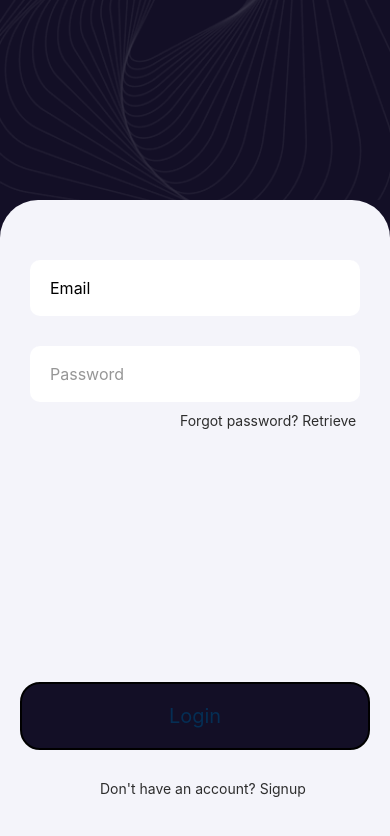
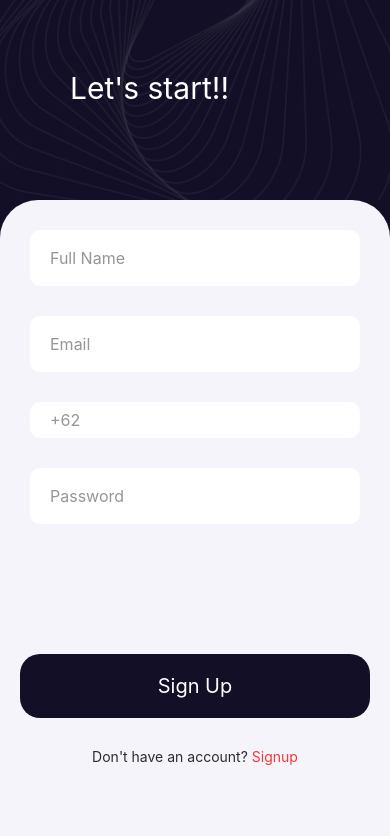
Before and after one commit to munezeromicha/Hoop-App-TP, a React Native app: screen /Register in a window 390 px wide. Shown: the top 836 px of the page. Built offline with nearby package versions, Linux system fonts and the light colour scheme.

Commit message:
feature: added the register page

```diff
--- a/App.tsx
+++ b/App.tsx
@@ -2,13 +2,14 @@ import { StatusBar } from 'expo-status-bar';
 import { StyleSheet, Text, View } from 'react-native';
 import LoginEmail from './screens/Login with email';
 import LoginPhone from './screens/Login with phone';
+import Register from './screens/Register';
 
 export default function App() {
   return (
     <View style={styles.container}>
-      <LoginEmail />
+      {/* <LoginEmail /> */}
       {/* <LoginPhone /> */}
-     {/* <SplashScreen /> */}
+      <Register/>
       <StatusBar style="auto" />
     </View>
   );
--- a/package.json
+++ b/package.json
@@ -13,6 +13,7 @@
     "expo-status-bar": "~1.11.1",
     "react": "18.2.0",
     "react-native": "0.73.6",
+    "react-native-picker-select": "^9.1.3",
     "react-native-web": "^0.19.10"
   },
   "devDependencies": {
--- a/screens/Login with email.tsx
+++ b/screens/Login with email.tsx
@@ -8,12 +8,13 @@ const LoginEmail = () => {
     <>
     <View style={styles.Main}>
           <Image style={styles.image} source={MaskGroup}/>
+        <Text style={styles.glad}>Glad to see you!!</Text>
         <View style={styles.container}>
           <View style={styles.inputs}>
           <TextInput
           style={styles.email}
           placeholder="Email"
-          placeholderTextColor= ""
+          placeholderTextColor= "rgba(45, 45, 45, 0.5)"
           />
           </View>
           <View style={styles.inputs1}>
@@ -23,13 +24,13 @@ const LoginEmail = () => {
           placeholderTextColor= "rgba(45, 45, 45, 0.5)"
           />
           </View>
-          <View style={styles.bottomText1}>
-        <Text style={styles.lastText1}>Forgot password? Retrieve</Text>
-      </View>
+          <Text style={styles.bottomText1}>Forgot password?
+        <Text style={styles.lastText1}> Retrieve</Text>
+      </Text>
           <TouchableOpacity style={styles.button}><Text style={styles.buttonText}>Login</Text></TouchableOpacity>
-          <View style={styles.bottomText}>
-        <Text style={styles.lastText}>Don't have an account? Signup</Text>
-      </View>
+          <Text style={styles.bottomText}>Don't have an account?
+        <Text style={styles.lastText}> Signup</Text>
+      </Text>
        </View>
     </View>
     </>
@@ -48,7 +49,13 @@ const styles = StyleSheet.create({
   },
   image: {
     height: 200,
-    width: 390,
+    width: '100%',
+  },
+  glad:{
+    fontSize: 30,
+    position: 'absolute',
+    padding: 70,
+    color: '#fff',
   },
   container:{
     height: 650,
@@ -73,6 +80,7 @@ inputs1: {
  padding: 8,
  borderRadius: 10,
  paddingHorizontal: 10,
+
 },
 email: {
     height: 40,
@@ -89,26 +97,27 @@ button: {
     textAlign: 'center',
 },
 buttonText: {
-  color: '#052E54',
+  color: '#fff',
   textAlign: 'center',
   fontSize: 20,
 },
 bottomText:{
   flex: 5,
-  paddingLeft: 100,
-  paddingTop: 10,
+  textAlign: 'center',
+  color: '#2D2D2D',
 },
 lastText: {
   fontSize: 14,
-  color: '#2D2D2D',
+  color: '#F43939',
 },
 bottomText1:{
   flex: 5,
-  paddingLeft: 180,
-  paddingTop: 10,
+  textAlign: 'right',
+  padding: 20,
+  color: '#2D2D2D',
 },
 lastText1: {
   fontSize: 14,
-  color: '#2D2D2D',
+  color: '#F43939',
 },
 })
--- /dev/null
+++ b/screens/Register.tsx
@@ -0,0 +1,173 @@
+import { StyleSheet, View, Text, Image, TouchableOpacity, TextInput, Button, Alert } from 'react-native'
+import React, { useState } from 'react';
+import MaskGroup from '../assets/MaskGroup.png';
+
+
+
+const Register = () => {
+  const [fullName, setFullName] = useState('');
+  const [email, setEmail] = useState('');
+  const [phoneNumber, setPhoneNumber] = useState('');
+  const [password, setPassword] = useState('');
+
+  const handleFullNameChange = (text: string) => {
+    setFullName(text);
+  };
+  const handleEmailChange = (text: string) => {
+    setEmail(text);
+  };
+
+  const handlePhoneNumberChange = (value: string) => {
+    setPhoneNumber(value);
+  };
+
+  const handlePasswordChange = (text: string) => {
+    setPassword(text);
+  };
+
+  const handleSubmit = () => {
+    if (fullName && email && phoneNumber && password) {
+      Alert.alert('Account Created Successfully!');
+    } else {
+      Alert.alert('Failed', 'Please fill in all fields');
+    }
+  };
+  return (
+    <>
+      <View style={styles.Main}>
+        <Image style={styles.image} source={MaskGroup} />
+        <Text style={styles.glad}>Let's start!!</Text>
+        <View style={styles.container}>
+          <View style={styles.inputs1}>
+            <TextInput
+              style={styles.email}
+              placeholder="Full Name"
+              keyboardType="default"
+              placeholderTextColor= "rgba(45, 45, 45, 0.5)"
+              value={fullName}
+              onChangeText={handleFullNameChange}
+            />
+          </View>
+          <View style={styles.inputs1}>
+            <TextInput
+              style={styles.email}
+              placeholder="Email"
+              keyboardType="email-address"
+              placeholderTextColor= "rgba(45, 45, 45, 0.5)"
+              value={email}
+              onChangeText={handleEmailChange}
+            />
+          </View>
+          <View style={styles.inputs1}>
+          <TextInput
+          style={styles.email1}
+          placeholder="+62"
+          keyboardType="phone-pad"
+          placeholderTextColor= "rgba(45, 45, 45, 0.5)"
+          value={phoneNumber}
+          onChangeText={handlePhoneNumberChange}
+          />
+          </View>
+          <View style={styles.inputs1}>
+            <TextInput
+              style={styles.email}
+              placeholder="Password"
+              placeholderTextColor= "rgba(45, 45, 45, 0.5)"
+              secureTextEntry
+              value={password}
+              onChangeText={handlePasswordChange}
+            />
+          </View>
+      <TouchableOpacity
+        style={styles.button}
+        onPress={handleSubmit}
+      >
+        <Text style={styles.buttonText}>Sign Up</Text>
+      </TouchableOpacity>
+        <Text style={styles.bottomText}>Don't have an account?
+          <Text style={styles.lastText}> Signup</Text>
+        </Text>
+      </View>
+        </View>
+    </>
+  )
+}
+
+export default Register;
+
+const styles = StyleSheet.create({
+  body: {
+    padding: 0,
+    margin: 0,
+  },
+  Main: {
+    backgroundColor: '#130F26',
+  },
+  image: {
+    height: 200,
+    width: '100%',
+  },
+  glad:{
+    fontSize: 30,
+    position: 'absolute',
+    padding: 70,
+    color: '#fff',
+  },
+  email1: {
+    paddingLeft: 10,
+    fontSize: 16,
+  },
+  container: {
+    height: 650,
+    backgroundColor: '#F4F4FA',
+    borderTopLeftRadius: 38,
+    borderTopEndRadius: 38,
+  },
+  inputs1: {
+    backgroundColor: '#fff',
+    margin: 30,
+    marginTop: 30,
+    marginBottom: 0,
+    padding: 8,
+    borderRadius: 10,
+    paddingHorizontal: 10,
+  },
+  email: {
+    height: 40,
+    paddingLeft: 10,
+    fontSize: 16,
+  },
+  button: {
+    backgroundColor: '#130F26',
+    padding: 20,
+    borderRadius: 20,
+    margin: 20,
+    marginTop: 130,
+    textAlign: 'center',
+  },
+  buttonText: {
+    color: '#fff',
+    textAlign: 'center',
+    fontSize: 20,
+  },
+  bottomText: {
+    flex: 5,
+    alignSelf: 'center',
+    paddingTop: 10,
+    color: '#2D2D2D',
+  },
+  lastText: {
+    fontSize: 14,
+    color: '#F43939',
+  },
+  bottomText1: {
+    flex: 5,
+    paddingLeft: 180,
+    paddingTop: 10,
+    color: '#2D2D2D',
+  },
+  lastText1: {
+    fontSize: 14,
+    color: '#F43939',
+  },
+})
```
Also changed, not shown: screens/Login with phone.tsx (+108 -28 lines), 1 other file (tests, documents, lock files or other folders).
